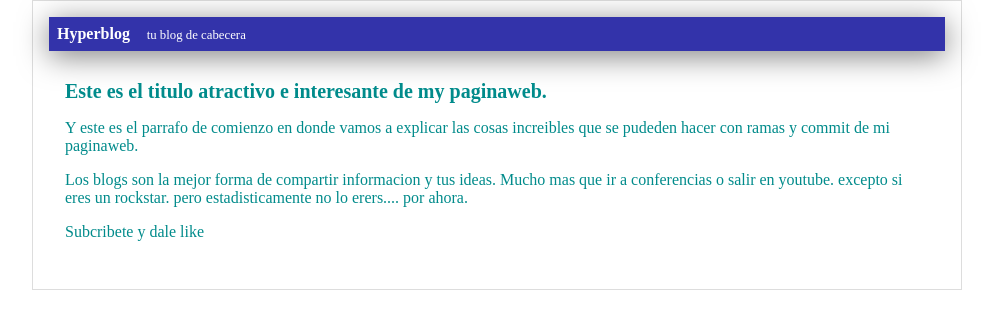
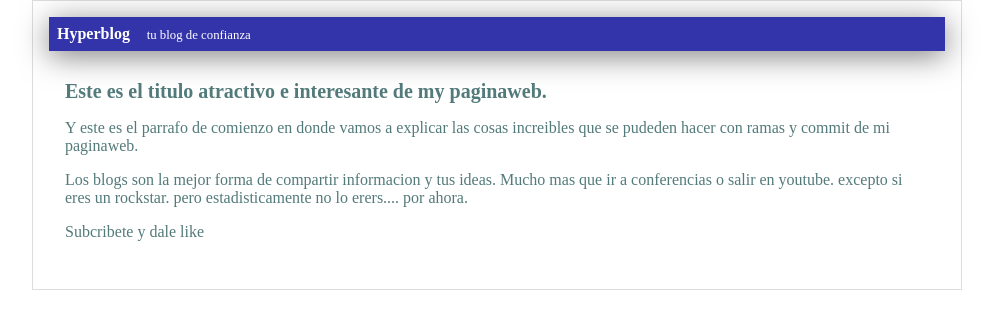
Before and after one commit to rofeser/paginablog, a plain HTML site: page paginaweb.html in a window 1280 px wide. Shown: the whole page, without its empty margins (143-1136 px from the left). Drawn offline with Linux system fonts and the light colour scheme.

Commit message:
Modifique algunas cositas a master

```diff
--- a/css/stilos.css
+++ b/css/stilos.css
@@ -1,6 +1,6 @@
 body
 {
-    color: darkcyan;
+    color: rgb(83, 122, 122);
     text-align: center;
     font-family: "Ariel";
     font-size: 16px;
--- a/paginaweb.html
+++ b/paginaweb.html
@@ -7,7 +7,7 @@
         <div id="container">
             <div id="cabecera">
             Hyperblog
-            <span id="tagline">tu blog de cabecera</span>
+            <span id="tagline">tu blog de confianza</span>
         </div>
         <div id="paginaweb">
 
```
